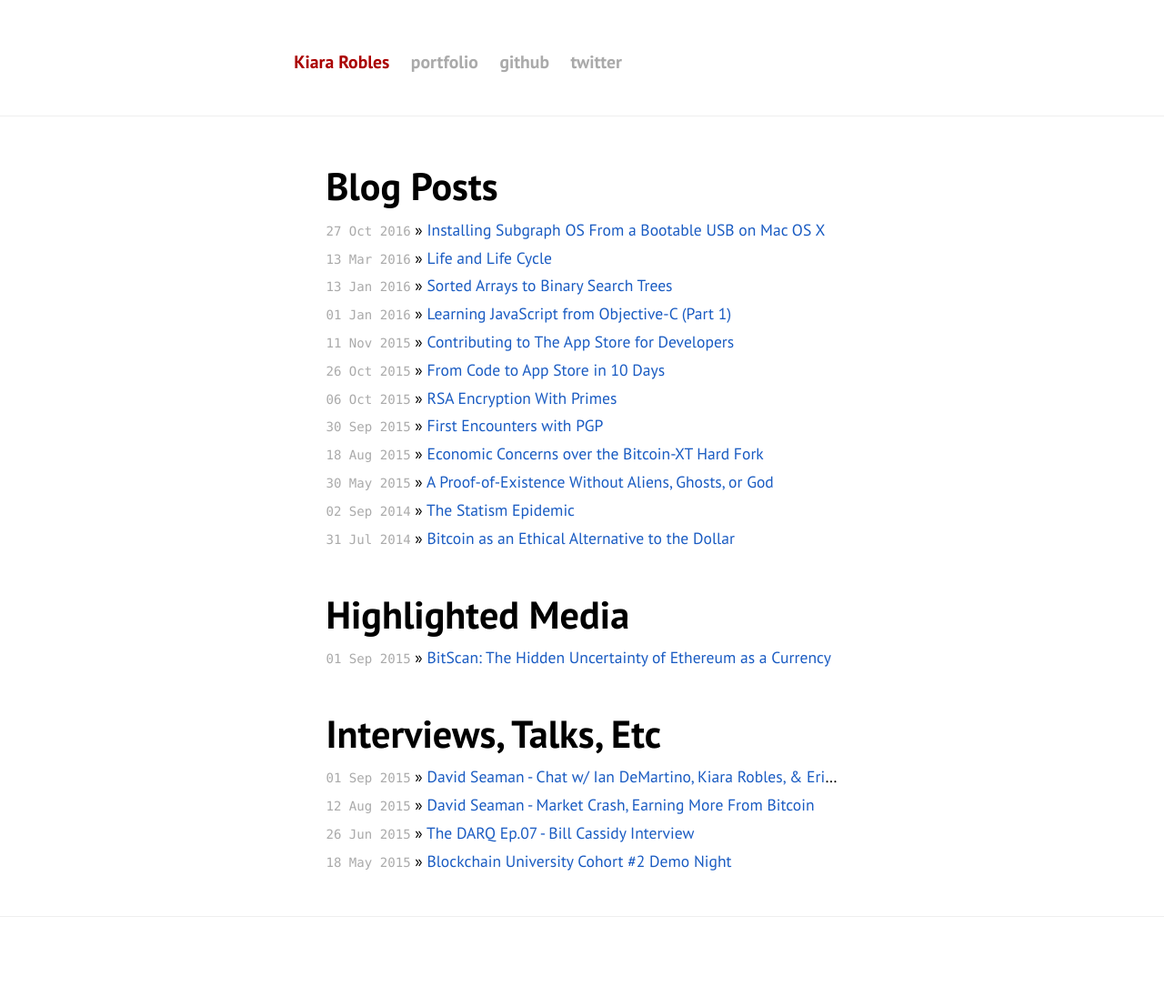
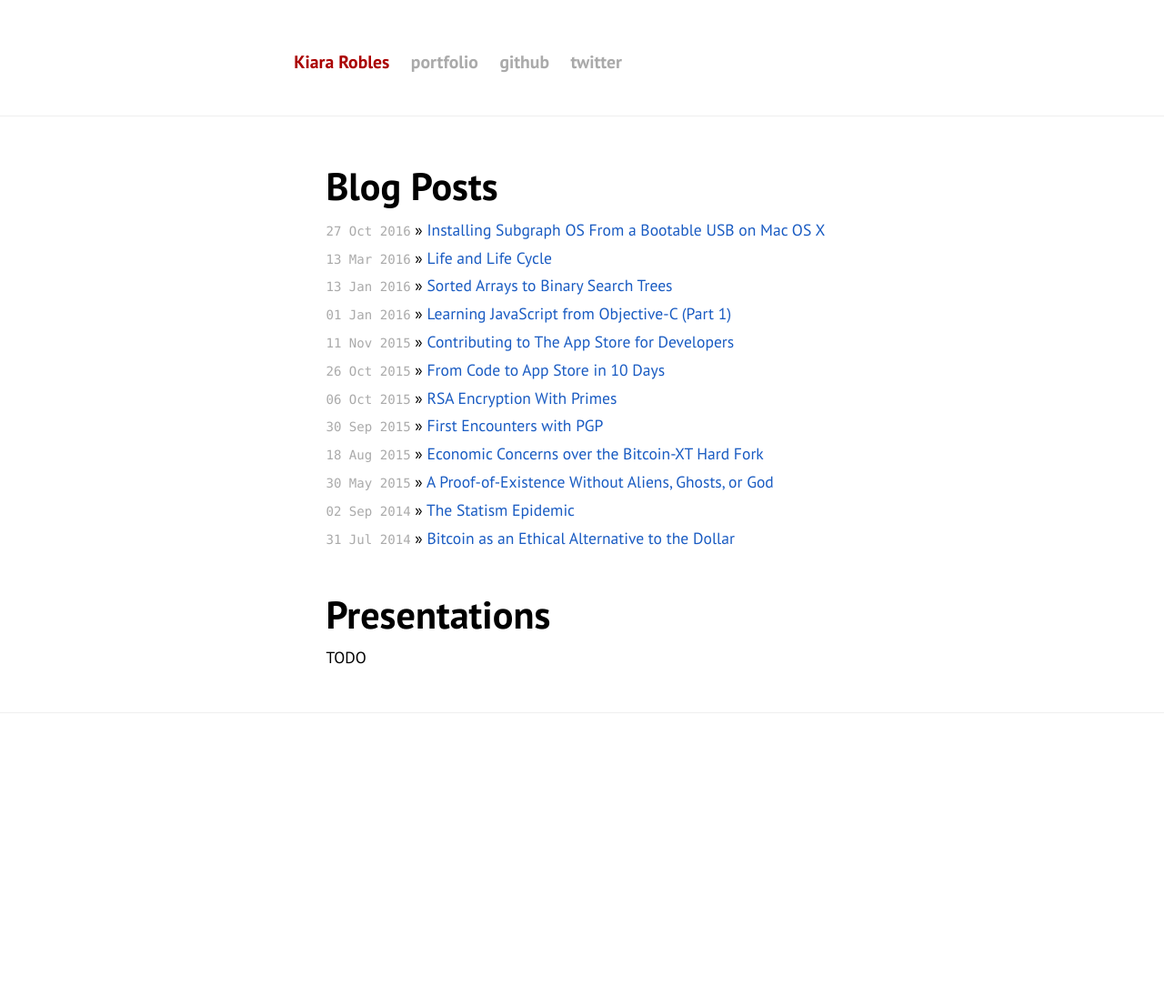
Before and after one commit to kristovatlas/kiaraRobles.github.io, a Jekyll site: the page built from index.html, in a window 1280 px wide. Shown: the whole page at 91% size. Built offline with Jekyll 4.4.1, drawn with Linux system fonts in a browser that asks for light colours; Markdown is read by kramdown in place of the engine named in the settings; after the commit the page ends 900 px from its top, so only the background shows below that.

Commit message:
zero out index

```diff
--- a/index.html
+++ b/index.html
@@ -1,29 +1,22 @@
 ---
 layout: default
-title: Kiara Robles
+title: Kristov Atlas
 ---
 
 <div id="home articles" class="content">
 
     <h1>Blog Posts</h1>
+
     <ul class="posts">
         {% for post in site.posts %}
         <li><span>{{ post.date | date_to_string }}</span> &raquo; <a href="{{ post.url }}">{{ post.title }}</a></li>
         {% endfor %}
     </ul>
 
+    <h1>Presentations</h1>
 
-<h1>Highlighted Media</h1>
     <ul class="posts">
-    <li><span>01 Sep 2015</span> &raquo; <a href="https://bitscan.com/articles/the-hidden-uncertainty-of-ethereum-as-a-currency">BitScan: The Hidden Uncertainty of Ethereum as a Currency</a></li>
-  </ul>
-
-<h1>Interviews, Talks, Etc</h1>
-  <ul class="posts">
-    <li><span>01 Sep 2015</span> &raquo; <a href="https://www.youtube.com/watch?v=mkJphA6K5xc">David Seaman - Chat w/ Ian DeMartino, Kiara Robles, & Eric Martindale</a></li>
-    <li><span>12 Aug 2015</span> &raquo; <a href="https://www.youtube.com/watch?v=8apxn7C2O3c">David Seaman - Market Crash, Earning More From Bitcoin</a></li>
-    <li><span>26 Jun 2015</span> &raquo; <a href="https://soundcloud.com/thedarq/the-darq-ep07-interview-with-blockchainmecom-founder-kiara-robles">The DARQ Ep.07 - Bill Cassidy Interview</a></li>
-    <li><span>18 May 2015</span> &raquo; <a href="http://www.youtube.com/watch?v=jiDZTtjsyM4&t=78m53s">Blockchain University Cohort #2 Demo Night</a></li>
+        <li>TODO</li>
     </ul>
 
 </div>
```
Lines whose indentation alone changed are shown as unchanged.
